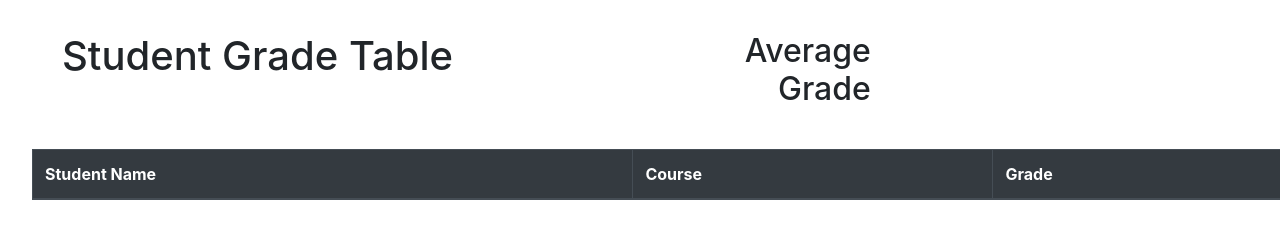
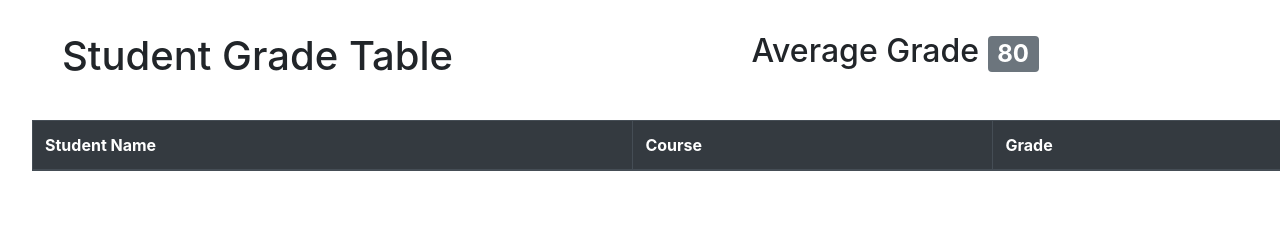
Before and after one commit to jakechustz/student-grade-table, a plain HTML site: page index.html in a window 1280 px wide. Shown: the top 238 px of the page. Drawn offline with nearby package versions, Linux system fonts and the light colour scheme; no server answers.

Commit message:
played with more styling of average grade and sgt headlines

```diff
--- a/index.html
+++ b/index.html
@@ -10,7 +10,7 @@
   <header class="container col-10">
     <div class="row col-12">
     <h1 id="table-header" class="col-7 text-left">Student Grade Table</h1>
-    <h2 class="col-3 text-right">Average Grade <span class="badge badge-secondary"></span></h2>
+    <h2 class="col-5 text-right">Average Grade <span class="badge badge-secondary">80</span></h2>
     </div>
   </header>
 <div class="table-container">
```
